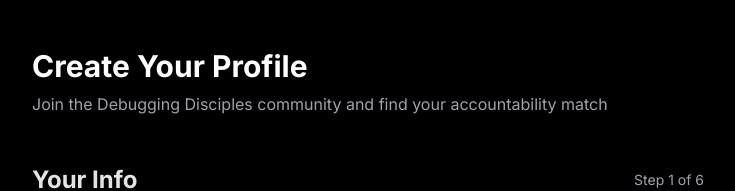
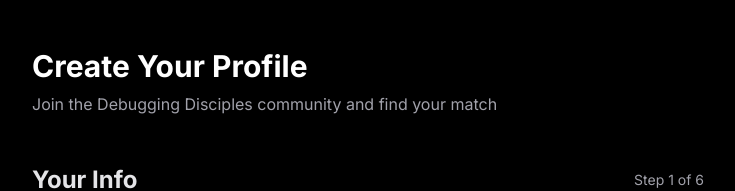
Before and after one commit to JustinhSE/debugging-disciples-matcher, a Next.js app: page /onboarding in a window 1280 px wide. Shown: the top 191 px of the page, without its empty margins (272-1007 px from the left). Built offline with nearby package versions, Linux system fonts and the light colour scheme.

Commit message:
metadata

```diff
--- a/src/app/layout.tsx
+++ b/src/app/layout.tsx
@@ -6,8 +6,8 @@ import { Toaster } from "@/components/ui/sonner";
 const inter = Inter({ subsets: ["latin"] });
 
 export const metadata: Metadata = {
-  title: "Create Next App",
-  description: "Generated by create next app",
+  title: "Community Matcher",
+  description: "Debugging Disciples Community Matcher helps Christian developers find accountability partners and friends to grow in faith and tech skills together.",
 };
 
 export default function RootLayout({
--- a/src/app/onboarding/page.tsx
+++ b/src/app/onboarding/page.tsx
@@ -66,7 +66,7 @@ export default function OnboardingPage() {
       <div className="max-w-2xl mx-auto">
         <div className="mb-12">
           <h1 className="text-3xl font-bold text-white mb-2">Create Your Profile</h1>
-          <p className="text-[#a1a1aa]">Join the Debugging Disciples community and find your accountability match</p>
+          <p className="text-[#a1a1aa]">Join the Debugging Disciples community and find your match</p>
         </div>
         <MemberOnboardingForm
           onSubmitMember={handleSubmitMember}
```
